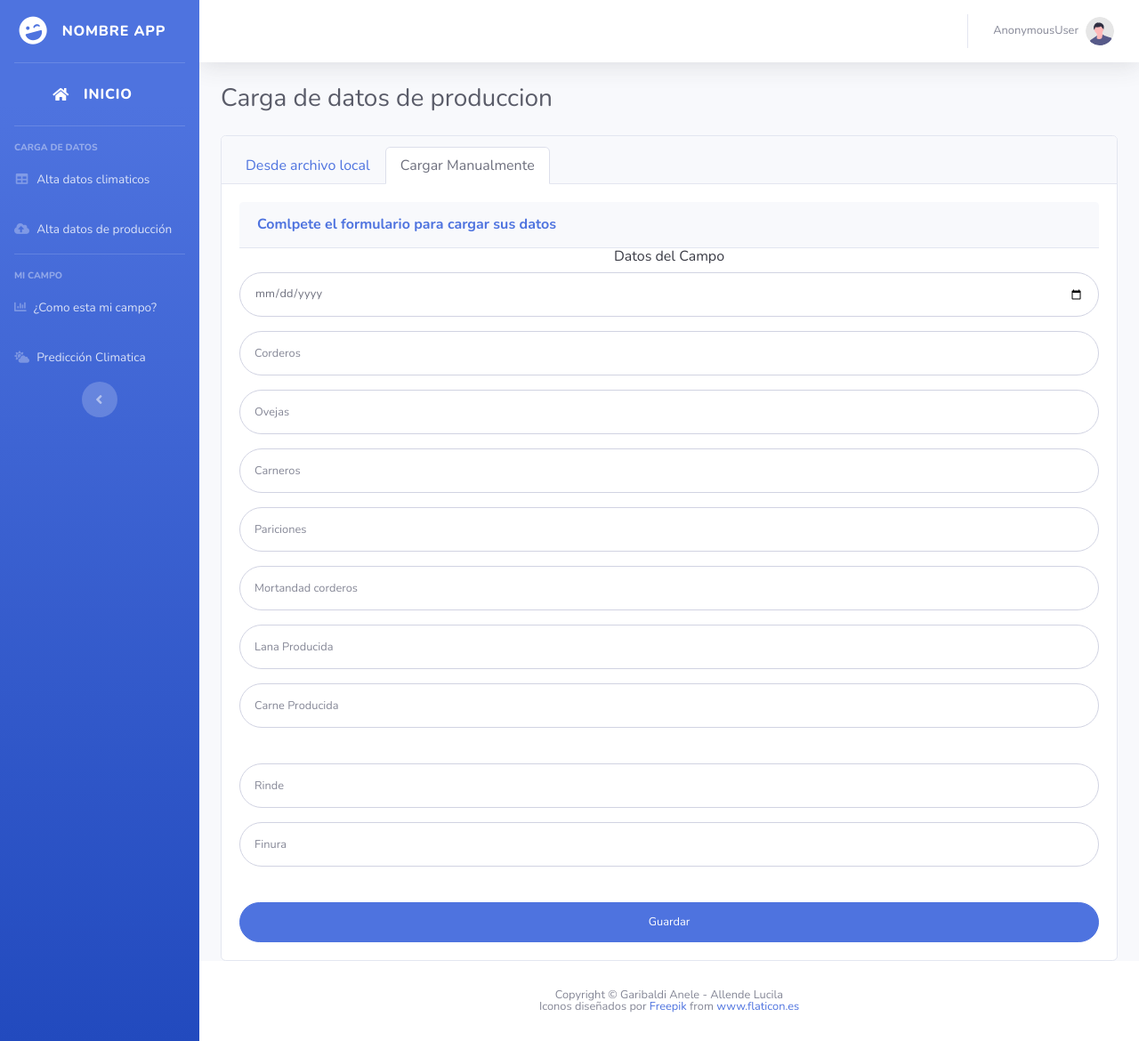
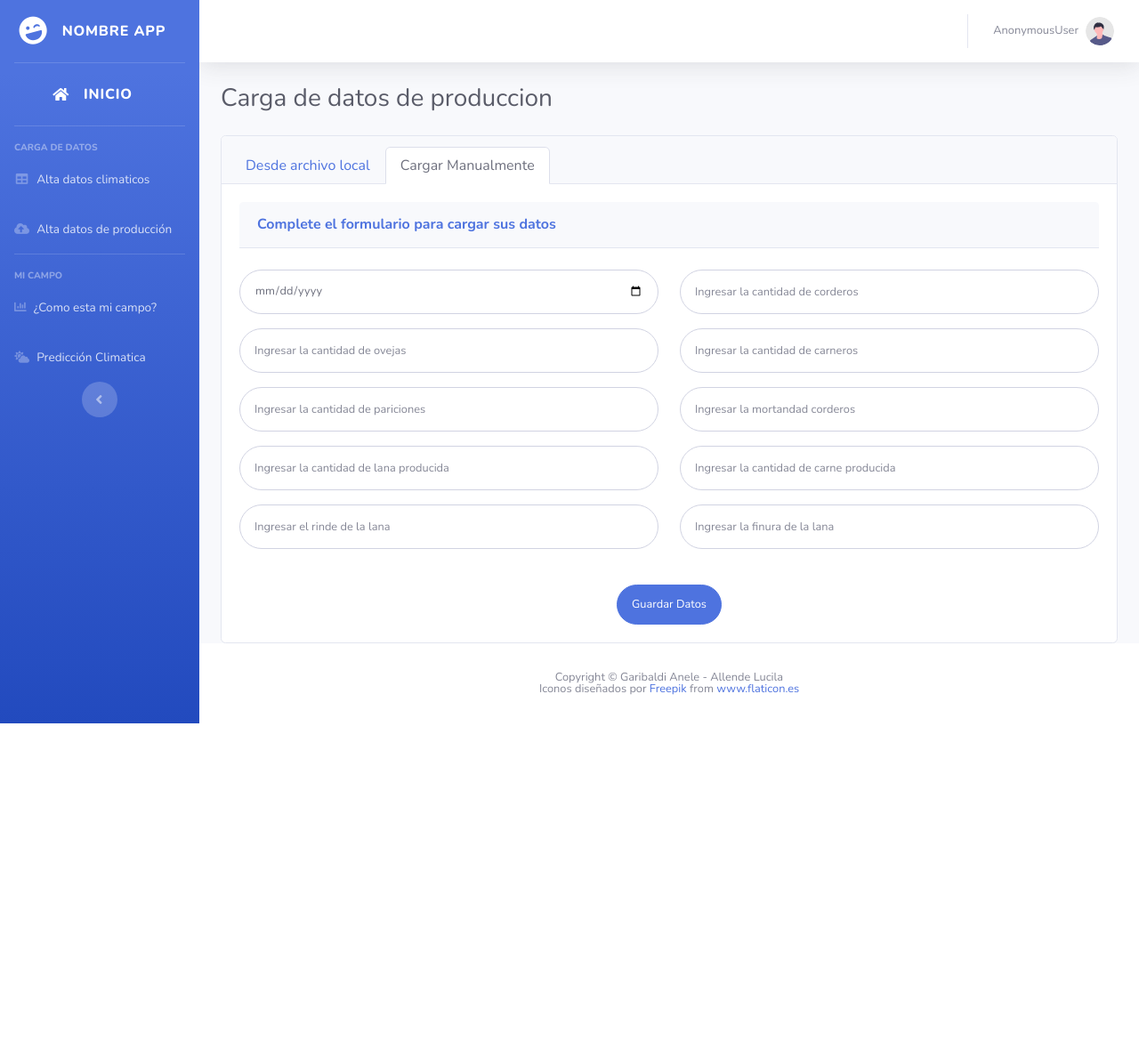
Before and after one commit to Anele13/DSS_campo, a Django app: template templates/alta_datos_produccion.html in a window 1280 px wide. Shown: the whole page at 89% size. After the commit the page ends 813 px from the top, so only its background shows below. Run offline with Django 3.2, Linux system fonts and the light colour scheme; the template is opened without the code that fills it: values that come from a table or form of the project are taken from there, others are empty; some libraries are stand-ins or nearby versions.

Commit message:
Formulario de carga de datos de produccion terminado

```diff
--- a/produccion/forms.py
+++ b/produccion/forms.py
@@ -12,6 +12,7 @@ class DatosProduccionForm(forms.Form):
                               widget=forms.DateInput(format=('%d-%m-%Y'),
                                                      attrs={
                                   "class": "form-control form-control-user",
+                                  "placeholder": "Periodo",
                                   'firstDay': 1,
                                   'pattern=': '\d{4}-\d{2}-\d{2}',
                                   'lang': 'pl',
@@ -22,7 +23,7 @@ class DatosProduccionForm(forms.Form):
     cantidad_corderos = forms.IntegerField(label='Ingresar la cantidad de corderos',
                                            widget=forms.TextInput(attrs={
                                                "class": "form-control form-control-user",
-                                               "placeholder": "Corderos",
+                                               "placeholder": "Ingresar la cantidad de corderos",
                                                "required": 'required'
                                            })
                                            )
@@ -30,7 +31,7 @@ class DatosProduccionForm(forms.Form):
     cantidad_ovejas = forms.IntegerField(label='Ingresar la cantidad de ovejas',
                                          widget=forms.TextInput(attrs={
                                                "class": "form-control form-control-user",
-                                               "placeholder": "Ovejas",
+                                               "placeholder": "Ingresar la cantidad de ovejas",
                                                "required": 'required'
                                          })
                                          )
@@ -38,7 +39,7 @@ class DatosProduccionForm(forms.Form):
     cantidad_carneros = forms.IntegerField(label='Ingresar la cantidad de carneros',
                                            widget=forms.TextInput(attrs={
                                                "class": "form-control form-control-user",
-                                               "placeholder": "Carneros",
+                                               "placeholder": "Ingresar la cantidad de carneros",
                                                "required": 'required'
                                            })
                                            )
@@ -46,7 +47,7 @@ class DatosProduccionForm(forms.Form):
     cantidad_pariciones = forms.IntegerField(label='Ingresar la cantidad de pariciones',
                                              widget=forms.TextInput(attrs={
                                                  "class": "form-control form-control-user",
-                                                 "placeholder": "Pariciones",
+                                                 "placeholder": "Ingresar la cantidad de pariciones",
                                                  "required": 'required'
                                              })
                                              )
@@ -54,7 +55,7 @@ class DatosProduccionForm(forms.Form):
     cantidad_muertes_corderos = forms.IntegerField(label='Ingresar la cantidad de muertes de corderos',
                                                    widget=forms.TextInput(attrs={
                                                        "class": "form-control form-control-user",
-                                                       "placeholder": "Mortandad corderos",
+                                                       "placeholder": "Ingresar la mortandad corderos",
                                                        "required": 'required'
                                                    })
                                                    )
@@ -62,7 +63,7 @@ class DatosProduccionForm(forms.Form):
     cantidad_lana_producida = forms.IntegerField(label='Ingresar la cantidad de lana producida',
                                                  widget=forms.TextInput(attrs={
                                                      "class": "form-control form-control-user",
-                                                     "placeholder": "Lana Producida",
+                                                     "placeholder": "Ingresar la cantidad de lana producida",
                                                      "required": 'required'
                                                  })
                                                  )
@@ -70,7 +71,7 @@ class DatosProduccionForm(forms.Form):
     cantidad_carne_producida = forms.IntegerField(label='Ingresar la cantidad de carne producida',
                                                   widget=forms.TextInput(attrs={
                                                       "class": "form-control form-control-user",
-                                                      "placeholder": "Carne Producida",
+                                                      "placeholder": "Ingresar la cantidad de carne producida",
                                                       "required": 'required'
                                                   })
                                                   )
@@ -78,7 +79,7 @@ class DatosProduccionForm(forms.Form):
     rinde_lana = forms.IntegerField(label='Ingresar los rindes',
                                     widget=forms.TextInput(attrs={
                                         "class": "form-control form-control-user",
-                                        "placeholder": "Rinde",
+                                        "placeholder": "Ingresar el rinde de la lana",
                                         "required": 'required'
                                     })
                                     )
@@ -86,13 +87,15 @@ class DatosProduccionForm(forms.Form):
     finura_lana = forms.IntegerField(label='Ingresar las finuras',
                                      widget=forms.TextInput(attrs={
                                          "class": "form-control form-control-user",
-                                         "placeholder": "Finura",
+                                         "placeholder": "Ingresar la finura de la lana",
                                          "required": 'required'
                                      })
                                      )
 
     def clean_cantidad_corderos(self):
         cantidad_corderos = self.cleaned_data['cantidad_corderos']
+        if not isinstance(cantidad_corderos, int):
+            raise ValidationError("Debe ingresar un valor númerico")
         if int(cantidad_corderos) <= 0:
             raise ValidationError(
                 "La cantidad de corderos no puede ser negativa")
@@ -139,3 +142,23 @@ class DatosProduccionForm(forms.Form):
             raise ValidationError(
                 "La cantidad de carne producida no puede ser negativa")
         return cantidad_carne_producida
+
+    def clean_rinde_lana(self):
+        rinde_lana = self.cleaned_data['rinde_lana']
+        if int(rinde_lana) <= 0:
+            raise ValidationError(
+                "El rinde de la lana no puede ser negativo")
+        if int(rinde_lana) > 100:
+            raise ValidationError(
+                "El rinde de la lana no puede ser mayor a 100")
+        return rinde_lana
+
+    def clean_finura_lana(self):
+        finura_lana = self.cleaned_data['finura_lana']
+        if int(finura_lana) <= 0:
+            raise ValidationError(
+                "La finura de la lana no puede ser negativa")
+        if int(finura_lana) > 100:
+            raise ValidationError(
+                "La finura de la lana no puede ser mayor a 100")
+        return finura_lana
--- a/sistema_campo/settings.py
+++ b/sistema_campo/settings.py
@@ -60,7 +60,7 @@ ROOT_URLCONF = 'sistema_campo.urls'
 TEMPLATES = [
     {
         'BACKEND': 'django.template.backends.django.DjangoTemplates',
-        'DIRS': [os.path.join(BASE_DIR, 'templates'),],
+        'DIRS': [os.path.join(BASE_DIR, 'templates'), ],
         'APP_DIRS': True,
         'OPTIONS': {
             'context_processors': [
@@ -109,9 +109,9 @@ AUTH_PASSWORD_VALIDATORS = [
 # Internationalization
 # https://docs.djangoproject.com/en/3.2/topics/i18n/
 
-LANGUAGE_CODE = 'en-us'
+LANGUAGE_CODE = 'es'
 
-TIME_ZONE = 'UTC'
+TIME_ZONE = 'America/Argentina/ComodRivadavia'
 
 USE_I18N = True
 
--- a/templates/alta_datos_produccion.html
+++ b/templates/alta_datos_produccion.html
@@ -54,9 +54,10 @@
                         <img class="img-fluid px-2 px-sm-3 mt-2 mb-3" style="width: 25rem;"
                             src="{% static 'img/undraw_Add_files_re_v09g.svg' %}" alt="...">
                     </div>
-                    <form id="form_subir_archivo_produccion" action="{% url 'carga_datos_produccion' %}" method="POST" enctype="multipart/form-data">
+                    <form id="form_subir_archivo_produccion" action="{% url 'carga_datos_produccion' %}" method="POST"
+                        enctype="multipart/form-data">
                         {% csrf_token %}
-                        <input type="file" name="archivo_csv" id="archivo_csv" required >
+                        <input type="file" name="archivo_csv" id="archivo_csv" required>
                         <button type="button" class="btn btn-primary" onclick="openModal()">Cargar</button>
                     </form>
                 </div>
@@ -65,121 +66,164 @@
                 aria-labelledby="pills-profile-tab">
                 <div class="card-header py-3" style="text-align: left;">
                     <h6 class="m-0 font-weight-bold text-primary">
-                        Comlpete el formulario para cargar sus datos
+                        Complete el formulario para cargar sus datos
                     </h6>
                 </div>
+                <br>
                 <form class="user" method='POST' action="{% url 'carga_datos_produccion' %}">
                     {% csrf_token %}
-                    <!-- Datos del CAMPO -->
-                    <h5 class="h6 text-gray-900 mb-6">Datos del Campo</h5>
-
-                    <div class="form-group">
+                    <div class="row">
+                        <div class="form-group col-md-6 col-sm-6">
                             {{form.periodo}}
                             {% if form.periodo.errors %}
                             {% for error in form.periodo.errors %}
-                        <ul>
-                            <li><span class="text-danger">{{ error }}</span></li>
+                            <ul class="alert alert-warning alert-dismissible">
+                                <li class="text-danger">
+                                    <span class="text-danger">
+                                        {{ error }}
+                                    </span>
+                                </li>
                             </ul>
                             {% endfor %}
                             {% endif %}
                         </div>
-                    <div class="form-group">
+                        <div class="form-group col-md-6 col-sm-6">
                             {{form.cantidad_corderos}}
                             {% if form.cantidad_corderos.errors %}
                             {% for error in form.cantidad_corderos.errors %}
-                        <ul>
-                            <li><span class="text-danger">{{ error }}</span></li>
+                            <ul class="form-group alert alert-warning alert-dismissible">
+                                <li class="text-danger">
+                                    <span class="text-danger">
+                                        {{ error }}
+                                    </span>
+                                </li>
                             </ul>
                             {% endfor %}
                             {% endif %}
                         </div>
-                    <div class="form-group">
+                        <div class="form-group col-md-6 col-sm-6">
                             {{form.cantidad_ovejas}}
                             {% if form.cantidad_ovejas.errors %}
                             {% for error in form.cantidad_ovejas.errors %}
-                        <ul>
-                            <li><span class="text-danger">{{ error }}</span></li>
+                            <ul class="alert alert-warning alert-dismissible">
+                                <li class="text-danger">
+                                    <span class="text-danger">
+                                        {{ error }}
+                                    </span>
+                                </li>
                             </ul>
                             {% endfor %}
                             {% endif %}
                         </div>
-                    <div class="form-group">
+                        <div class="form-group col-md-6 col-sm-6">
                             {{form.cantidad_carneros}}
                             {% if form.cantidad_carneros.errors %}
                             {% for error in form.cantidad_carneros.errors %}
-                        <ul>
-                            <li><span class="text-danger">{{ error }}</span></li>
+                            <ul class="alert alert-warning alert-dismissible">
+                                <li class="text-danger">
+                                    <span class="text-danger">
+                                        {{ error }}
+                                    </span>
+                                </li>
                             </ul>
                             {% endfor %}
                             {% endif %}
                         </div>
-                    <div class="form-group">
+                        <div class="form-group col-md-6 col-sm-6">
                             {{form.cantidad_pariciones}}
                             {% if form.cantidad_pariciones.errors %}
                             {% for error in form.cantidad_pariciones.errors %}
-                        <ul>
-                            <li><span class="text-danger">{{ error }}</span></li>
+                            <ul class="alert alert-warning alert-dismissible">
+                                <li class="text-danger">
+                                    <span class="text-danger">
+                                        {{ error }}
+                                    </span>
+                                </li>
                             </ul>
                             {% endfor %}
                             {% endif %}
                         </div>
-                    <div class="form-group">
+                        <div class="form-group col-md-6 col-sm-6">
                             {{form.cantidad_muertes_corderos}}
                             {% if form.cantidad_muertes_corderos.errors %}
                             {% for error in form.cantidad_muertes_corderos.errors %}
-                        <ul>
-                            <li><span class="text-danger">{{ error }}</span></li>
+                            <ul class="alert alert-warning alert-dismissible">
+                                <li class="text-danger">
+                                    <span class="text-danger">
+                                        {{ error }}
+                                    </span>
+                                </li>
                             </ul>
                             {% endfor %}
                             {% endif %}
                         </div>
-                    <div class="form-group">
+                        <div class="form-group col-md-6 col-sm-6">
                             {{form.cantidad_lana_producida}}
                             {% if form.cantidad_lana_producida.errors %}
                             {% for error in form.cantidad_lana_producida.errors %}
-                        <ul>
-                            <li><span class="text-danger">{{ error }}</span></li>
+                            <ul class="alert alert-warning alert-dismissible">
+                                <li class="text-danger">
+                                    <span class="text-danger">
+                                        {{ error }}
+                                    </span>
+                                </li>
                             </ul>
                             {% endfor %}
                             {% endif %}
                         </div>
-                    <div class="form-group">
-
+                        <div class="form-groupcol-md-6 col-sm-6">
                             {{form.cantidad_carne_producida}}
                             {% if form.cantidad_carne_producida.errors %}
                             {% for error in form.cantidad_carne_producida.errors %}
-                        <ul>
-                            <li><span class="text-danger">{{ error }}</span></li>
+                            <ul class="alert alert-warning alert-dismissible">
+                                <li class="text-danger">
+                                    <span class="text-danger">
+                                        {{ error }}
+                                    </span>
+                                </li>
                             </ul>
                             {% endfor %}
                             {% endif %}
 
                         </div>
                         <br>
-                    <div class="form-group">
+                        <div class="form-group col-md-6 col-sm-6">
                             {{form.rinde_lana}}
                             {% if form.rinde_lana.errors %}
                             {% for error in form.rinde_lana.errors %}
-                        <ul>
-                            <li><span class="text-danger">{{ error }}</span></li>
+                            <ul class="alert alert-warning alert-dismissible">
+                                <li class="text-danger">
+                                    <span class="text-danger">
+                                        {{ error }}
+                                    </span>
+                                </li>
                             </ul>
                             {% endfor %}
                             {% endif %}
                         </div>
-                    <div class="form-group">
+                        <div class="form-group col-md-6 col-sm-6">
                             {{form.finura_lana}}
                             {% if form.finura_lana.errors %}
                             {% for error in form.finura_lana.errors %}
-                        <ul>
-                            <li><span class="text-danger">{{ error }}</span></li>
+                            <ul class="alert alert-warning alert-dismissible">
+                                <li class="text-danger">
+                                    <span class="text-danger">
+                                        {{ error }}
+                                    </span>
+                                </li>
                             </ul>
                             {% endfor %}
                             {% endif %}
                         </div>
+                    </div>
                     <br>
-                    <button class="btn btn-primary btn-user btn-block">
-                        Guardar
+                    <div class="form-row text-center">
+                        <div class="col-12">
+                            <button type="submit" class="btn btn-primary btn-user">
+                                Guardar Datos
                             </button>
+                        </div>
+                    </div>
                 </form>
             </div>
         </div>
```
Also changed, not shown: produccion/views.py (+30 -13 lines). Lines whose indentation alone changed are shown as unchanged.
